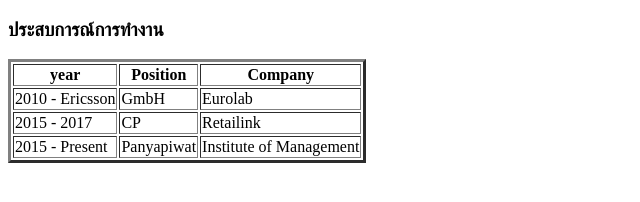
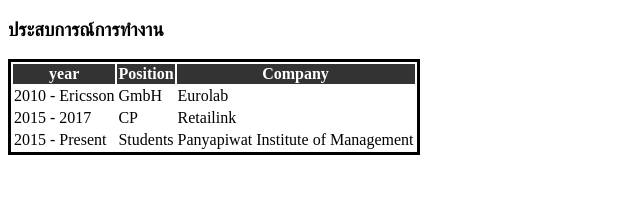
Before and after one commit to Wani027/mypage, a plain HTML site: page index.html in a window 1280 px wide. Shown: the whole page, without its empty margins (0-640 px from the left). Drawn offline with Linux system fonts and the light colour scheme.

Commit message:
Add files via upload

```diff
--- a/index.html
+++ b/index.html
@@ -7,8 +7,8 @@
 
     <h3>ประสบการณ์การทำงาน</h3>
 
-    <table border="3">
-        <thead>
+    <table style="border : solid 3px;">
+        <thead style = "background-color: #333; color : #fff;">
             <tr>
                 <th>year</th>
                 <th>Position</th>
@@ -29,8 +29,8 @@
 
         <tr>
             <td>2015 - Present</td>
-            <td>Panyapiwat</td>
-            <td>Institute of Management</td>
+            <td>Students</td>
+            <td>Panyapiwat Institute of Management</td>
         </tr>
 
     </table>
```
